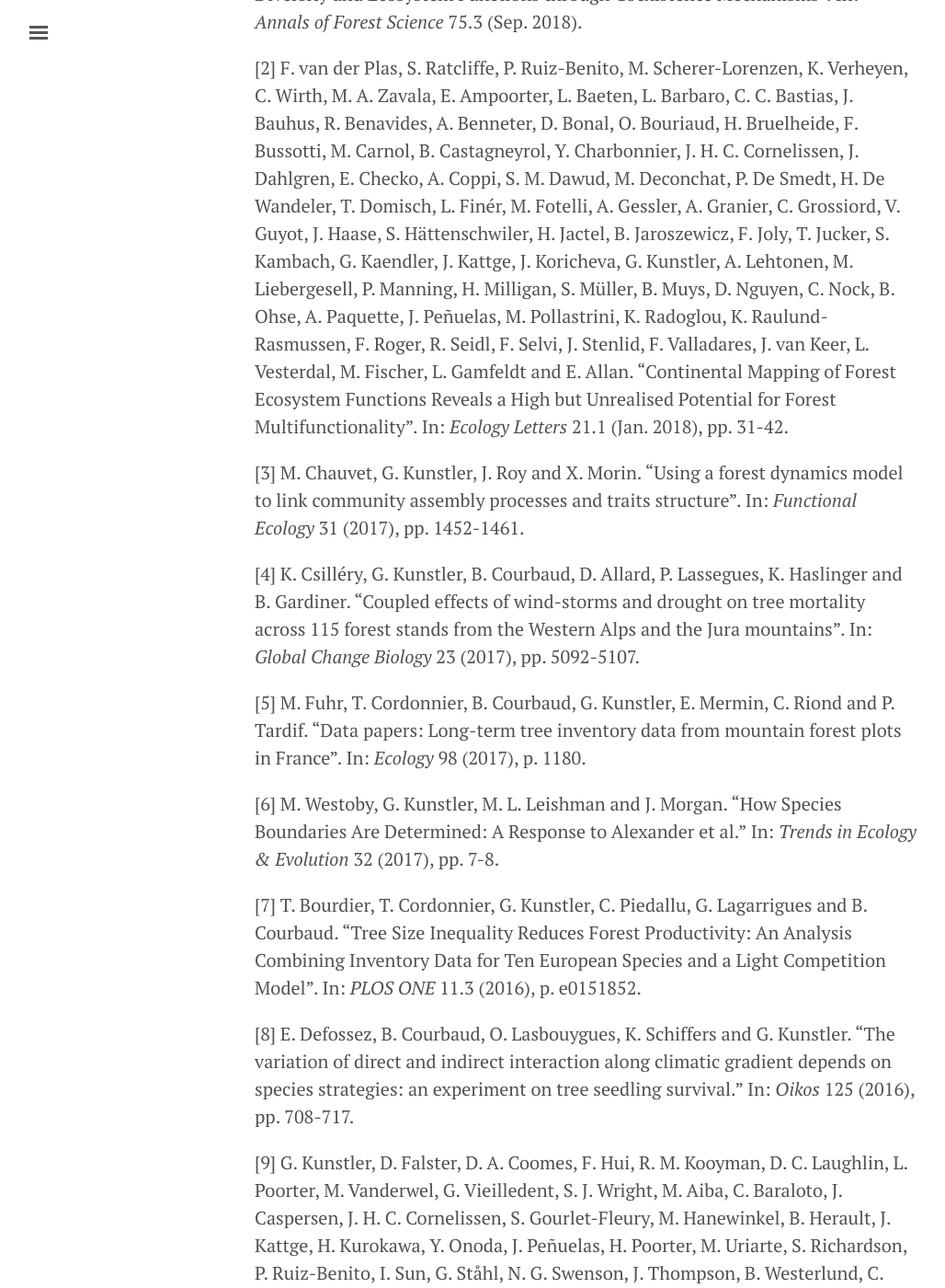
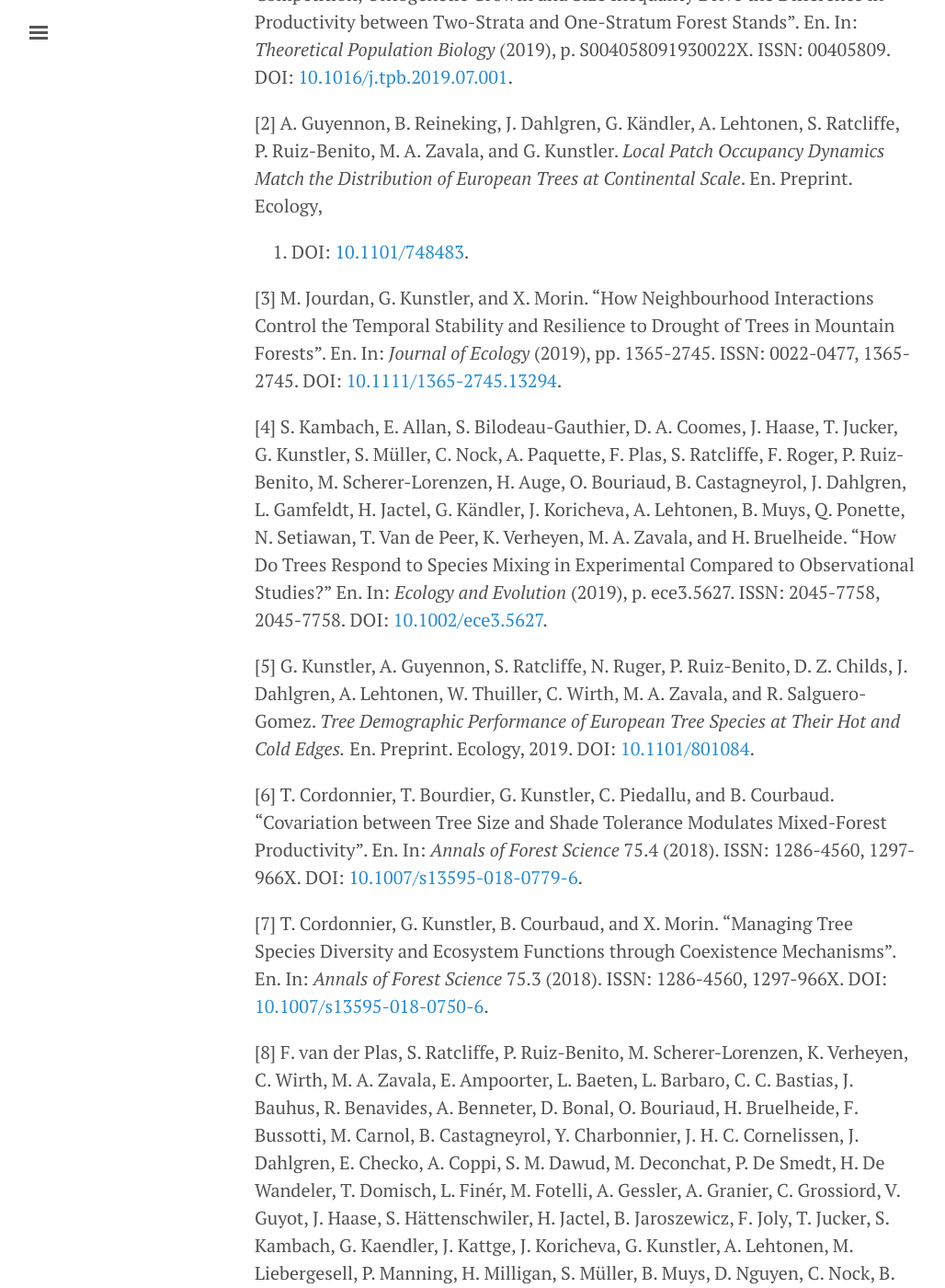
Before and after one commit to kunstler/kunstler.github.io, a Jekyll site: the page built from publications.md, in a window 1280 px wide and 1400 px high, scrolled down 243 px. Shown: the whole window at 92% size, without its empty margins (3-1031 px from the left). Built offline with Jekyll 4.4.1, drawn with Linux system fonts in a browser that asks for light colours; nearby versions of some CDN libraries; some of the changed text lies outside the part shown.

Commit message:
update publications

```diff
--- a/publications.md
+++ b/publications.md
@@ -7,12 +7,56 @@ title: Publications
 
 
 
-[1] T. Cordonnier, G. Kunstler, B. Courbaud and X. Morin.
+[1] T. Cordonnier, C. Smadi, G. Kunstler, and B. Courbaud.
+"Asymmetric Competition, Ontogenetic Growth and Size Inequality
+Drive the Difference in Productivity between Two-Strata and
+One-Stratum Forest Stands". En. In: _Theoretical Population
+Biology_ (2019), p. S004058091930022X. ISSN: 00405809. DOI:
+[10.1016/j.tpb.2019.07.001](https://doi.org/10.1016%2Fj.tpb.2019.07.001).
+
+[2] A. Guyennon, B. Reineking, J. Dahlgren, G. Kändler, A.
+Lehtonen, S. Ratcliffe, P. Ruiz-Benito, M. A. Zavala, and G.
+Kunstler. _Local Patch Occupancy Dynamics Match the Distribution
+of European Trees at Continental Scale_. En. Preprint. Ecology,
+2019. DOI: [10.1101/748483](https://doi.org/10.1101%2F748483).
+
+[3] M. Jourdan, G. Kunstler, and X. Morin. "How Neighbourhood
+Interactions Control the Temporal Stability and Resilience to
+Drought of Trees in Mountain Forests". En. In: _Journal of
+Ecology_ (2019), pp. 1365-2745. ISSN: 0022-0477, 1365-2745. DOI:
+[10.1111/1365-2745.13294](https://doi.org/10.1111%2F1365-2745.13294).
+
+[4] S. Kambach, E. Allan, S. Bilodeau-Gauthier, D. A. Coomes, J.
+Haase, T. Jucker, G. Kunstler, S. Müller, C. Nock, A. Paquette, F.
+Plas, S. Ratcliffe, F. Roger, P. Ruiz-Benito, M. Scherer-Lorenzen,
+H. Auge, O. Bouriaud, B. Castagneyrol, J. Dahlgren, L. Gamfeldt,
+H. Jactel, G. Kändler, J. Koricheva, A. Lehtonen, B. Muys, Q.
+Ponette, N. Setiawan, T. Van de Peer, K. Verheyen, M. A. Zavala,
+and H. Bruelheide. "How Do Trees Respond to Species Mixing in
+Experimental Compared to Observational Studies?" En. In: _Ecology
+and Evolution_ (2019), p. ece3.5627. ISSN: 2045-7758, 2045-7758.
+DOI: [10.1002/ece3.5627](https://doi.org/10.1002%2Fece3.5627).
+
+[5] G. Kunstler, A. Guyennon, S. Ratcliffe, N. Ruger, P.
+Ruiz-Benito, D. Z. Childs, J. Dahlgren, A. Lehtonen, W. Thuiller,
+C. Wirth, M. A. Zavala, and R. Salguero-Gomez. _Tree Demographic
+Performance of European Tree Species at Their Hot and Cold Edges._
+En. Preprint. Ecology, 2019. DOI:
+[10.1101/801084](https://doi.org/10.1101%2F801084).
+
+[6] T. Cordonnier, T. Bourdier, G. Kunstler, C. Piedallu, and B.
+Courbaud. "Covariation between Tree Size and Shade Tolerance
+Modulates Mixed-Forest Productivity". En. In: _Annals of Forest
+Science_ 75.4 (2018). ISSN: 1286-4560, 1297-966X. DOI:
+[10.1007/s13595-018-0779-6](https://doi.org/10.1007%2Fs13595-018-0779-6).
+
+[7] T. Cordonnier, G. Kunstler, B. Courbaud, and X. Morin.
 "Managing Tree Species Diversity and Ecosystem Functions through
-Coexistence Mechanisms". In: _Annals of Forest Science_ 75.3 (Sep.
-2018).
+Coexistence Mechanisms". En. In: _Annals of Forest Science_ 75.3
+(2018). ISSN: 1286-4560, 1297-966X. DOI:
+[10.1007/s13595-018-0750-6](https://doi.org/10.1007%2Fs13595-018-0750-6).
 
-[2] F. van der Plas, S. Ratcliffe, P. Ruiz-Benito, M.
+[8] F. van der Plas, S. Ratcliffe, P. Ruiz-Benito, M.
 Scherer-Lorenzen, K. Verheyen, C. Wirth, M. A. Zavala, E.
 Ampoorter, L. Baeten, L. Barbaro, C. C. Bastias, J. Bauhus, R.
 Benavides, A. Benneter, D. Bonal, O. Bouriaud, H. Bruelheide, F.
@@ -26,241 +70,245 @@ Lehtonen, M. Liebergesell, P. Manning, H. Milligan, S. Müller, B.
 Muys, D. Nguyen, C. Nock, B. Ohse, A. Paquette, J. Peñuelas, M.
 Pollastrini, K. Radoglou, K. Raulund-Rasmussen, F. Roger, R.
 Seidl, F. Selvi, J. Stenlid, F. Valladares, J. van Keer, L.
-Vesterdal, M. Fischer, L. Gamfeldt and E. Allan. "Continental
+Vesterdal, M. Fischer, L. Gamfeldt, and E. Allan. "Continental
 Mapping of Forest Ecosystem Functions Reveals a High but
-Unrealised Potential for Forest Multifunctionality". In: _Ecology
-Letters_ 21.1 (Jan. 2018), pp. 31-42.
+Unrealised Potential for Forest Multifunctionality". En. In:
+_Ecology Letters_ 21.1 (2018). Ed. by D. Storch, pp. 31-42. ISSN:
+1461023X. DOI:
+[10.1111/ele.12868](https://doi.org/10.1111%2Fele.12868).
 
-[3] M. Chauvet, G. Kunstler, J. Roy and X. Morin. "Using a forest
+[9] M. Chauvet, G. Kunstler, J. Roy, and X. Morin. "Using a forest
 dynamics model to link community assembly processes and traits
 structure". In: _Functional Ecology_ 31 (2017), pp. 1452-1461.
 
-[4] K. Csilléry, G. Kunstler, B. Courbaud, D. Allard, P.
-Lassegues, K. Haslinger and B. Gardiner. "Coupled effects of
+[10] K. Csilléry, G. Kunstler, B. Courbaud, D. Allard, P.
+Lassegues, K. Haslinger, and B. Gardiner. "Coupled effects of
 wind-storms and drought on tree mortality across 115 forest stands
 from the Western Alps and the Jura mountains". In: _Global Change
 Biology_ 23 (2017), pp. 5092-5107.
 
-[5] M. Fuhr, T. Cordonnier, B. Courbaud, G. Kunstler, E. Mermin,
-C. Riond and P. Tardif. "Data papers: Long-term tree inventory
+[11] M. Fuhr, T. Cordonnier, B. Courbaud, G. Kunstler, E. Mermin,
+C. Riond, and P. Tardif. "Data papers: Long-term tree inventory
 data from mountain forest plots in France". In: _Ecology_ 98
 (2017), p. 1180.
 
-[6] M. Westoby, G. Kunstler, M. L. Leishman and J. Morgan. "How
+[12] M. Westoby, G. Kunstler, M. L. Leishman, and J. Morgan. "How
 Species Boundaries Are Determined: A Response to Alexander et al."
 In: _Trends in Ecology & Evolution_ 32 (2017), pp. 7-8.
 
-[7] T. Bourdier, T. Cordonnier, G. Kunstler, C. Piedallu, G.
-Lagarrigues and B. Courbaud. "Tree Size Inequality Reduces Forest
+[13] T. Bourdier, T. Cordonnier, G. Kunstler, C. Piedallu, G.
+Lagarrigues, and B. Courbaud. "Tree Size Inequality Reduces Forest
 Productivity: An Analysis Combining Inventory Data for Ten
 European Species and a Light Competition Model". In: _PLOS ONE_
 11.3 (2016), p. e0151852.
 
-[8] E. Defossez, B. Courbaud, O. Lasbouygues, K. Schiffers and G.
-Kunstler. "The variation of direct and indirect interaction along
-climatic gradient depends on species strategies: an experiment on
-tree seedling survival." In: _Oikos_ 125 (2016), pp. 708-717.
+[14] E. Defossez, B. Courbaud, O. Lasbouygues, K. Schiffers, and
+G. Kunstler. "The variation of direct and indirect interaction
+along climatic gradient depends on species strategies: an
+experiment on tree seedling survival." In: _Oikos_ 125 (2016), pp.
+708-717.
 
-[9] G. Kunstler, D. Falster, D. A. Coomes, F. Hui, R. M. Kooyman,
+[15] G. Kunstler, D. Falster, D. A. Coomes, F. Hui, R. M. Kooyman,
 D. C. Laughlin, L. Poorter, M. Vanderwel, G. Vieilledent, S. J.
 Wright, M. Aiba, C. Baraloto, J. Caspersen, J. H. C. Cornelissen,
 S. Gourlet-Fleury, M. Hanewinkel, B. Herault, J. Kattge, H.
 Kurokawa, Y. Onoda, J. Peñuelas, H. Poorter, M. Uriarte, S.
 Richardson, P. Ruiz-Benito, I. Sun, G. Ståhl, N. G. Swenson, J.
 Thompson, B. Westerlund, C. Wirth, M. A. Zavala, H. Zeng, J. K.
-Zimmerman, N. E. Zimmermann and M. Westoby. "Plant functional
+Zimmerman, N. E. Zimmermann, and M. Westoby. "Plant functional
 traits have globally consistent effects on competition". In:
 _Nature_ 529 (2016), pp. 204-207.
 
-[10] M. C. Vanderwel, H. Zeng, J. P. Caspersen, G. Kunstler and J.
-W. Lichstein. "Demographic controls of aboveground forest biomass
-across North America". In: _Ecology Letters_ 19.4 (2016), pp.
-414-423.
+[16] M. C. Vanderwel, H. Zeng, J. P. Caspersen, G. Kunstler, and
+J. W. Lichstein. "Demographic controls of aboveground forest
+biomass across North America". In: _Ecology Letters_ 19.4 (2016),
+pp. 414-423.
 
-[11] T. Cordonnier and G. Kunstler. "The Gini index brings
+[17] T. Cordonnier and G. Kunstler. "The Gini index brings
 asymmetric competition to light". In: _Perspectives in Plant
 Ecology, Evolution and Systematics_ in press (Jan. 2015).
 
-[12] D. M. Forsyth, D. M. Wilson, T. A. Easdale, G. Kunstler, C.
+[18] D. M. Forsyth, D. M. Wilson, T. A. Easdale, G. Kunstler, C.
 D. Canham, W. A. Ruscoe, E. F. Wright, L. Murphy, A. M. Gormley,
-A. Gaxiola and D. A. Coomes. "Century-scale effects of invasive
+A. Gaxiola, and D. A. Coomes. "Century-scale effects of invasive
 deer and rodents on the dynamics of forests growing on soils of
 contrasting fertility". In: _Ecological Monographs_ 85 (2015), pp.
 84-93.
 
-[13] V. Jung, C. H. Albert, C. Violle, G. Kunstler, G. Loucougaray
-and T. Spiegelberger. "Intraspecific trait variability mediates
-the response of subalpine grassland communities to extreme drought
-events". In: _Journal of Ecology_ 102.1 (Jan. 01, 2014), pp.
-45-53.
+[19] V. Jung, C. H. Albert, C. Violle, G. Kunstler, G.
+Loucougaray, and T. Spiegelberger. "Intraspecific trait
+variability mediates the response of subalpine grassland
+communities to extreme drought events". In: _Journal of Ecology_
+102.1 (Jan. 01, 2014), pp. 45-53.
 
-[14] W. Thuiller, T. Münkemüller, K. H. Schiffers, D. Georges, S.
+[20] W. Thuiller, T. Münkemüller, K. H. Schiffers, D. Georges, S.
 Dullinger, V. M. Eckhart, T. C. Edwards, D. Gravel, G. Kunstler,
 C. Merow, K. Moore, C. Piedallu, S. Vissault, N. E. Zimmermann, D.
-Zurell and F. M. Schurr. "Does probability of occurrence relate to
-population dynamics?" In: _Ecography_ 37 (Sep. 2014), pp.
+Zurell, and F. M. Schurr. "Does probability of occurrence relate
+to population dynamics?" In: _Ecography_ 37 (Sep. 2014), pp.
 1155-1166.
 
-[15] R. Brooker, Z. Kikvidze, G. Kunstler, P. Liancourt and M.
+[21] R. Brooker, Z. Kikvidze, G. Kunstler, P. Liancourt, and M.
 Seifan. "The concept and measurement of importance: a comment on
 Rees et al. 2012". In: _Journal of Ecology_ 101.6 (Nov. 2013), pp.
 1369-1378.
 
-[16] K. Csilléry, M. Seignobosc, V. Lafond, G. Kunstler and B.
+[22] K. Csilléry, M. Seignobosc, V. Lafond, G. Kunstler, and B.
 Courbaud. "Estimating long-term tree mortality rate time series by
 combining data from periodic inventories and harvest reports in a
 Bayesian state-space model". In: _Forest Ecology and Management_
 292 (2013), pp. 64-74.
 
-[17] G. Kunstler, R. B. Allen, D. A. Coomes, C. D. Canham and E.
+[23] G. Kunstler, R. B. Allen, D. A. Coomes, C. D. Canham, and E.
 F. Wright. "Sustainable management, earthquake disturbances, and
 transient dynamics: modelling timber harvesting impacts in
 mixed-species forests". In: _Annals of forest science_ 70.3
 (2013), pp. 287-298.
 
-[18] S. G. Rabasa, E. Granda, R. Benavides, G. Kunstler, J. M.
+[24] S. G. Rabasa, E. Granda, R. Benavides, G. Kunstler, J. M.
 Espelta, R. Ogaya, J. Peñuelas, M. Scherer-Lorenzen, W. Gil, W.
-Grodzki, S. Ambrozy, J. Bergh, J. A. Hódar, R. Zamora and F.
+Grodzki, S. Ambrozy, J. Bergh, J. A. Hódar, R. Zamora, and F.
 Valladares. "Disparity in elevational shifts of European trees in
 response to recent climate warming". In: _Global Change Biology_
 19.8 (Aug. 2013), pp. 2490-2499.
 
-[19] S. Rasmann, L. Pellissier, E. Defossez, H. Jactel and G.
+[25] S. Rasmann, L. Pellissier, E. Defossez, H. Jactel, and G.
 Kunstler. "Climate-driven change in plant-insect interactions
 along elevation gradients". In: _Functional Ecology_ 28 (2013),
 pp. 46-54.
 
-[20] M. Vila, A. Carrillo-Gavilán, J. Vayreda, H. Bugmann, J.
-Fridman, W. Grodzki, J. Haase, G. Kunstler, M. Schelhaas and A.
+[26] M. Vila, A. Carrillo-Gavilán, J. Vayreda, H. Bugmann, J.
+Fridman, W. Grodzki, J. Haase, G. Kunstler, M. Schelhaas, and A.
 Trasobares. "Disentangling Biodiversity and Climatic Determinants
 of Wood Production". In: _PLoS ONE_ 8.2 (Feb. 20, 2013), p.
 e53530.
 
-[21] N. E. Zimmermann, R. Jandl, M. Hanewinkel, G. Kunstler, C.
+[27] N. E. Zimmermann, R. Jandl, M. Hanewinkel, G. Kunstler, C.
 Klling, P. Gasparini, A. Breznikar, E. S., S. Normand, U. Ulmer,
 T. Gschwandtner, H. Veit, M. Naumann, W. Falk, K. Mellert, M.
-Rizzo, M. Skudnik and A. Psomas. "Potential Future Ranges of Tree
+Rizzo, M. Skudnik, and A. Psomas. "Potential Future Ranges of Tree
 Species in the Alps". In: _Management Strategies to Adapt Alpine
 Space Forests to Climate Change Risks_. Ed. by G. Cerbu,
 Hanewinkel, Marc, Gerosa Giacomo and Jandl, Robert. InTech, Aug.
 28, 2013.
 
-[22] B. Courbaud, G. Kunstler, X. Morin and T. Cordonnier. "Quel
+[28] B. Courbaud, G. Kunstler, X. Morin, and T. Cordonnier. "Quel
 futur pour les services écosystémiques de la forêt alpine dans un
 contexte de changement climatique?" In: _Revue de Géographie
 Alpine_ (2012), pp. 1-12.
 
-[23] B. Courbaud, G. Vieilledent and G. Kunstler. "Intra-specific
+[29] B. Courbaud, G. Vieilledent, and G. Kunstler. "Intra-specific
 variability and the competition–colonisation trade-off:
 coexistence, abundance and stability patterns". In: _Theoretical
 Ecology_ 5 (2012), pp. 61-71.
 
-[24] G. Kunstler, S. Lavergne, B. Courbaud, W. Thuiller, G.
-Vieilledent, N. E. Zimmermann, J. Kattge and D. A. Coomes.
+[30] G. Kunstler, S. Lavergne, B. Courbaud, W. Thuiller, G.
+Vieilledent, N. E. Zimmermann, J. Kattge, and D. A. Coomes.
 "Competitive interactions between forest trees are driven by
 species' trait hierarchy, not phylogenetic or functional
 similarity: implications for forest community assembly." In:
 _Ecology Letters_ 15.8 (2012), pp. 831-40.
 
-[25] E. Defossez, B. Courbaud, B. Marcais, W. Thuiller, E. Granda
+[31] E. Defossez, B. Courbaud, B. Marcais, W. Thuiller, E. Granda,
 and G. Kunstler. "Do interactions between plant and soil biota
 change with elevation? A study on Fagus sylvatica". In: _Biology
 Letters_ 7.5 (Oct. 23, 2011), pp. 699-701.
 
-[26] G. Kunstler, C. H. Albert, B. Courbaud, S. Lavergne, W.
-Thuiller, G. Vieilledent, N. E. Zimmermann and D. A. Coomes.
+[32] G. Kunstler, C. H. Albert, B. Courbaud, S. Lavergne, W.
+Thuiller, G. Vieilledent, N. E. Zimmermann, and D. A. Coomes.
 "Effects of competition on tree radial-growth vary in importance
 but not in intensity along climatic gradients". In: _Journal of
 Ecology_ 99 (Nov. 2011), pp. 300-312.
 
-[27] G. Vieilledent, B. Courbaud, G. Kunstler and J. Dhôte.
+[33] G. Vieilledent, B. Courbaud, G. Kunstler, and J. Dhôte.
 "Mortality of silver fir and Norway Spruce in the Western Alps – a
 semi-parametric approach combining size-dependent and
 growth-dependent mortality". In: _Annals of Forest Science_ 67.3
 (2010), p. 305.
 
-[28] G. Vieilledent, B. Courbaud, G. Kunstler, J. Dhôte and J. S.
+[34] G. Vieilledent, B. Courbaud, G. Kunstler, J. Dhôte, and J. S.
 Clark. "Individual variability in tree allometry determines light
 resource allocation in forest ecosystems: a hierarchical Bayesian
 approach." In: _Oecologia_ 163 (2010), pp. 759-773.
 
-[29] D. A. Coomes, G. Kunstler, C. D. Canham and E. Wright. "A
+[35] D. A. Coomes, G. Kunstler, C. D. Canham, and E. Wright. "A
 greater range of shade-tolerance niches in nutrient-rich forests:
 an explanation for positive richness-productivity relationships?"
 In: _Journal of Ecology_ 97.4 (2009), pp. 705-717.
 
-[30] N. Gross, G. Kunstler, P. Liancourt, F. De Bello, K. N.
-Suding and S. Lavorel. "Linking individual response to biotic
+[36] N. Gross, G. Kunstler, P. Liancourt, F. De Bello, K. N.
+Suding, and S. Lavorel. "Linking individual response to biotic
 interactions with community structure: a trait-based framework".
 In: _Functional Ecology_ 23.6 (2009), pp. 1167-1178.
 
-[31] G. Kunstler, D. A. Coomes and C. D. Canham. "Size-dependence
+[37] G. Kunstler, D. A. Coomes, and C. D. Canham. "Size-dependence
 of growth and mortality influence the shade tolerance of trees in
 a lowland temperate rain forest". In: _Journal of Ecology_ 97.4
 (Jul. 2009), pp. 685-695.
 
-[32] G. Vieilledent, B. Courbaud, G. Kunstler, J. Dhote and J. S.
+[38] G. Vieilledent, B. Courbaud, G. Kunstler, J. Dhote, and J. S.
 Clark. "Biases in the estimation of size-dependent mortality
 models: advantages of a semiparametric approach". In: _Canadian
 Journal of Forest Research_ 39.8 (2009), pp. 1430-1443.
 
-[33] N. Boulant, G. Kunstler, S. Rambal and J. Lepart. "Seed
+[39] N. Boulant, G. Kunstler, S. Rambal, and J. Lepart. "Seed
 supply, drought, and grazing determine spatio-temporal patterns of
 recruitment for native and introduced invasive pines in
 grasslands". In: _Diversity and Distributions_ 14.5 (2008), pp.
 862-874.
 
-[34] R. W. Brooker, F. T. Maestre, R. M. Callaway, C. L. Lortie,
+[40] R. W. Brooker, F. T. Maestre, R. M. Callaway, C. L. Lortie,
 L. A. Cavieres, G. Kunstler, P. Liancourt, K. Tielborger, J. M. J.
 Travis, F. Anthelme, C. Armas, L. Coll, E. Corcket, S. Delzon, E.
 Forey, Z. Kikvidze, J. Olofsson, F. Pugnaire, C. L. Quiroz, P.
-Saccone, K. Schiffers, M. Seifan, B. Touzard and R. Michalet.
+Saccone, K. Schiffers, M. Seifan, B. Touzard, and R. Michalet.
 "Facilitation in plant communities: the past, the present, and the
 future". In: _Journal of Ecology_ 96.1 (2008), pp. 18-34.
 
-[35] J. N. Bee, G. Kunstler and D. A. Coomes. "Resistance and
+[41] J. N. Bee, G. Kunstler, and D. A. Coomes. "Resistance and
 resilience of New Zealand tree species to browsing". In: _Journal
 of Ecology_ 95.5 (2007), pp. 1014-1026.
 
-[36] S. Debain, J. Chadøe uf, T. Curt, G. Kunstler and J. Lepart.
+[42] S. Debain, J. Chadøe uf, T. Curt, G. Kunstler, and J. Lepart.
 "Comparing effective dispersal in expanding population of Pinus
 sylvestris and Pinus nigra in calcareous grassland". In: _Canadian
 Journal of Forest Research_ 37.4 (2007), pp. 705-718.
 
-[37] G. Kunstler, J. Chadoeuf, E. K. Klein, T. Curt, M. Bouchaud
+[43] G. Kunstler, J. Chadoeuf, E. K. Klein, T. Curt, M. Bouchaud,
 and J. Lepart. "Tree colonization of sub-Mediterranean grasslands:
 effects of dispersal limitation and shrub facilitation". In:
 _Canadian Journal of Forest Research_ 37.1 (Jan. 01, 2007), pp.
 103-115.
 
-[38] G. Kunstler, W. Thuiller, T. Curt, M. Bouchaud, R. Jouvie, F.
-Deruette and J. Lepart. "Fagus sylvatica L. recruitment across a
+[44] G. Kunstler, W. Thuiller, T. Curt, M. Bouchaud, R. Jouvie, F.
+Deruette, and J. Lepart. "Fagus sylvatica L. recruitment across a
 fragmented Mediterranean Landscape, importance of long distance
 effective dispersal, abiotic conditions and biotic interactions".
 In: _Diversity and Distributions_ 13.6 (2007), pp. 799-807.
 
-[39] N. Alvarez, L. Mercier, M. Hossaert-McKey, J.
-Contreras-Garduño, G. Kunstler, A. Aebi and B. Benrey. "Ecological
-distribution and niche segregation of sibling species: the case of
-bean beetles, Acanthoscelides obtectus Say and A. obvelatus
-Bridwell". In: _Ecological Entomology_ 31.6 (2006), pp. 582-590.
+[45] N. Alvarez, L. Mercier, M. Hossaert-McKey, J.
+Contreras-Garduño, G. Kunstler, A. Aebi, and B. Benrey.
+"Ecological distribution and niche segregation of sibling species:
+the case of bean beetles, Acanthoscelides obtectus Say and A.
+obvelatus Bridwell". In: _Ecological Entomology_ 31.6 (2006), pp.
+582-590.
 
-[40] G. Kunstler, T. Curt, M. Bouchaud and J. Lepart. "Indirect
+[46] G. Kunstler, T. Curt, M. Bouchaud, and J. Lepart. "Indirect
 facilitation and competition in tree species colonization of
 sub-Mediterranean grasslands". In: _Journal of Vegetation Science_
 17 (2006), pp. 379-388.
 
-[41] L. Coll, B. Prévosto, P. Balandier and G. Kunstler.
+[47] L. Coll, B. Prévosto, P. Balandier, and G. Kunstler.
 "Plasticity in growth, biomass allocation and root morphology in
 beech seedlings as induced by irradiance and herbaceous
 competition". In: _Annals of Forest Science_ 62 (2005), pp. 51-60.
 
-[42] G. Kunstler, T. Curt, M. Bouchaud and J. Lepart. "Growth,
+[48] G. Kunstler, T. Curt, M. Bouchaud, and J. Lepart. "Growth,
 mortality, and morphological response of European beech and downy
 oak along a light gradient in sub-Mediterranean forest". In:
 _Canadian Journal of Forest Research_ 35 (2005), pp. 1657-1668.
 
-[43] G. Kunstler, T. Curt and J. Lepart. "Spatial pattern of beech
-(Fagus sylvatica L.) and oak (Quercus pubescens Mill.) seedlings
-in natural pine (Pinus sylvestris L.) woodlands". In: _European
-Journal of Forest Research_ 123 (2004), pp. 331-337.
+[49] G. Kunstler, T. Curt, and J. Lepart. "Spatial pattern of
+beech (Fagus sylvatica L.) and oak (Quercus pubescens Mill.)
+seedlings in natural pine (Pinus sylvestris L.) woodlands". In:
+_European Journal of Forest Research_ 123 (2004), pp. 331-337.
```
Also changed, not shown: links.md (+12 -0 lines), publications.bib (+85 -14 lines), 1 other file.
